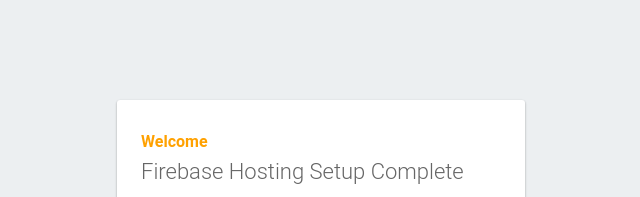
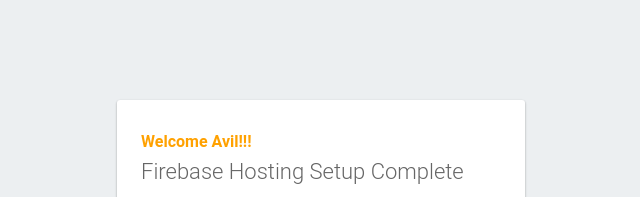
Before and after one commit to avilbopalia/taurusiom, a plain HTML site: page public/index.html in a window 1280 px wide. Shown: the top 197 px of the page, 319-959 px from the left. Drawn offline with Linux system fonts and the light colour scheme; some packages are replaced by stand-ins of ours.

Commit message:
Update index.html

```diff
--- a/public/index.html
+++ b/public/index.html
@@ -47,7 +47,7 @@
   </head>
   <body>
     <div id="message">
-      <h2>Welcome</h2>
+      <h2>Welcome Avil!!!</h2>
       <h1>Firebase Hosting Setup Complete</h1>
       <p>You're seeing this because you've successfully setup Firebase Hosting. Now it's time to go build something extraordinary!</p>
       <a target="_blank" href="https://firebase.google.com/docs/hosting/">Open Hosting Documentation</a>
```
